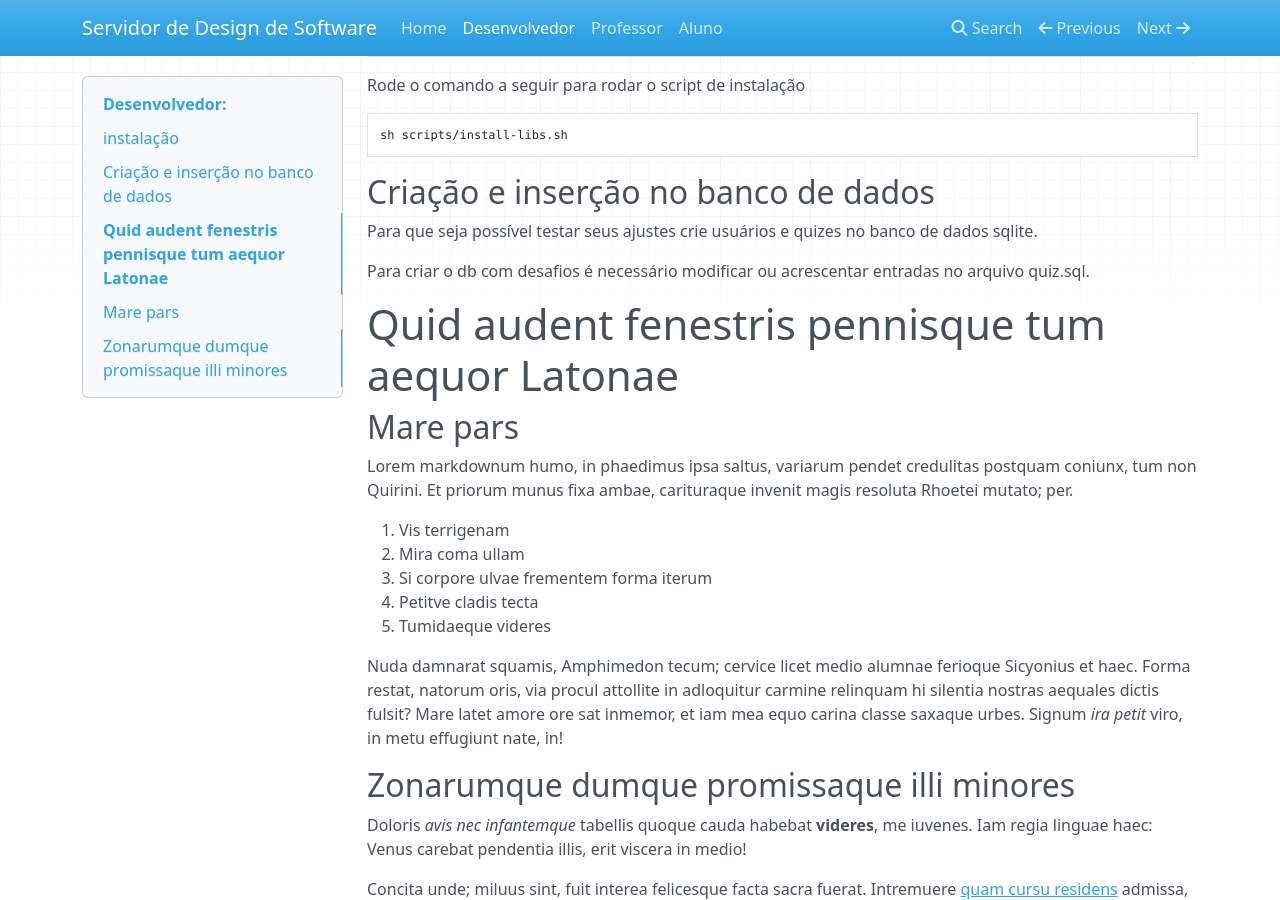
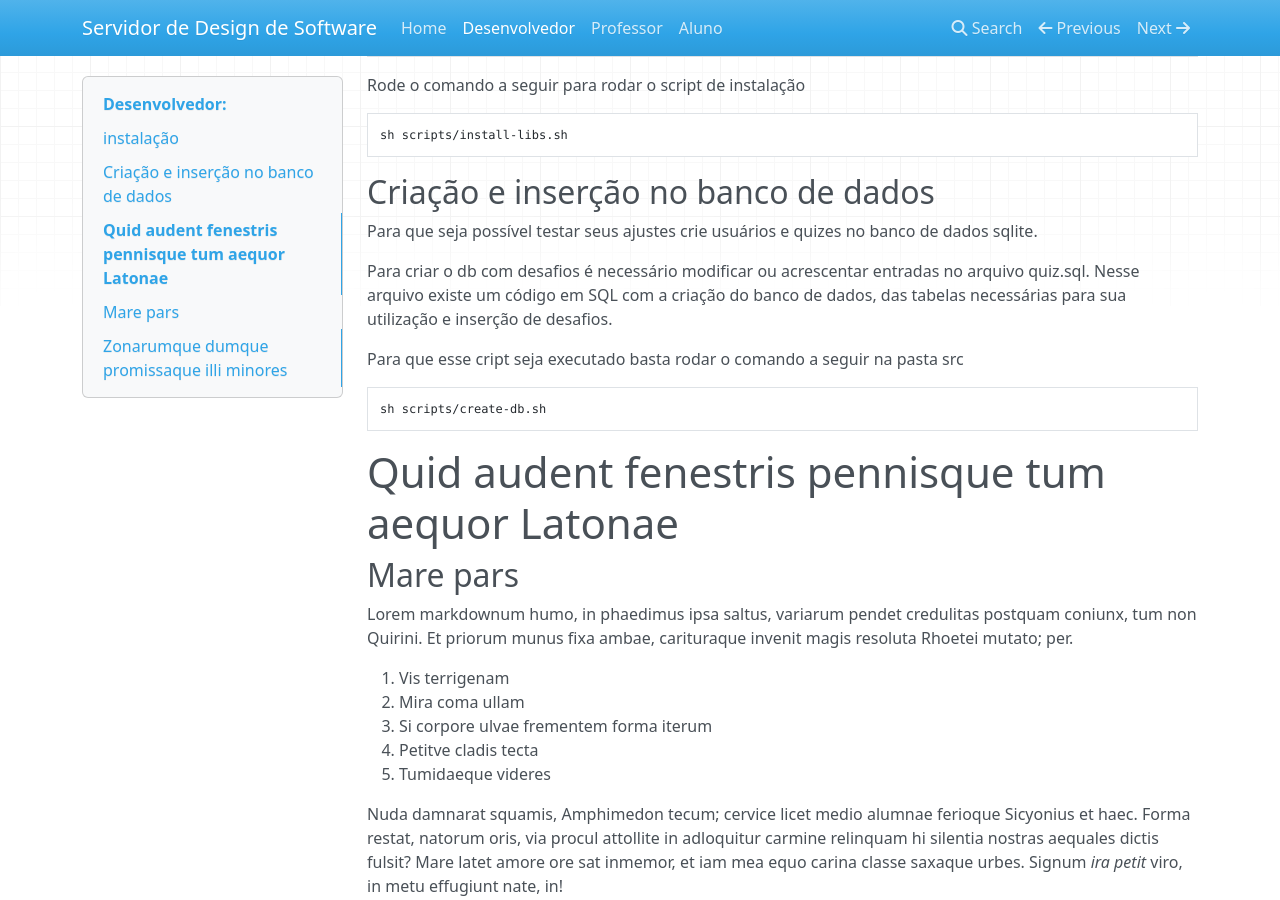
Before and after one commit to WarlenRodrigues/softdes-desafios, an MkDocs documentation site: the page built from docs/desenvolvedor.md, in a window 1280 px wide and 900 px high, scrolled down 360 px. Built offline with MkDocs 1.6.1, drawn with Linux system fonts in a browser that asks for light colours; nearby versions of some CDN libraries.

Commit message:
developr continue...

````diff
--- a/docs/desenvolvedor.md
+++ b/docs/desenvolvedor.md
@@ -18,8 +18,13 @@ sh scripts/install-libs.sh
 ## Criação e inserção no banco de dados
 Para que seja possível testar seus ajustes crie usuários e quizes no banco de dados sqlite.
 
-Para criar o db com desafios é necessário modificar ou acrescentar entradas no arquivo quiz.sql.
+Para criar o db com desafios é necessário modificar ou acrescentar entradas no arquivo quiz.sql. Nesse arquivo existe um código em SQL com a criação do banco de dados, das tabelas necessárias para sua utilização e inserção de desafios.
 
+Para que esse cript seja executado basta rodar o comando a seguir na pasta src
+
+```sh
+sh scripts/create-db.sh
+```
 
 
 
````
